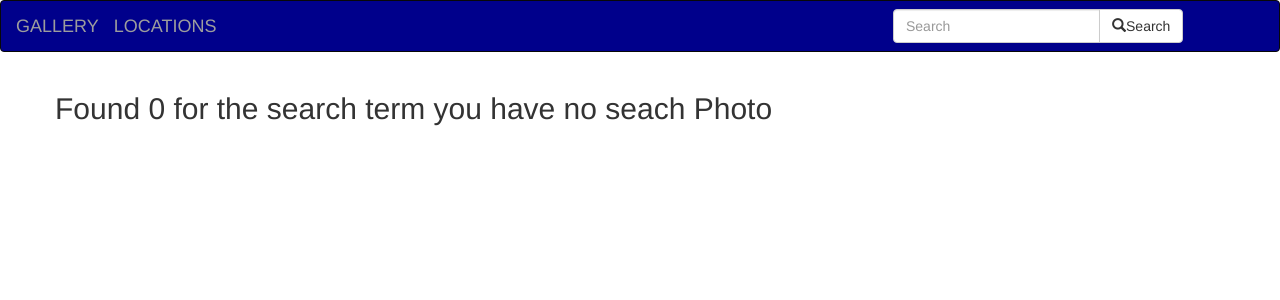
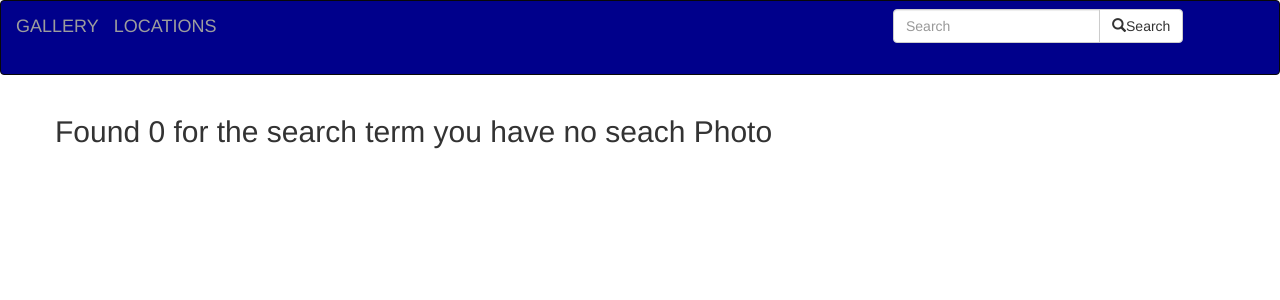
Before and after one commit to Ingabineza12/gallery-app, a Django app: page /search/ in a window 1280 px wide. Shown: the top 300 px of the page. Run offline with Django 3.2, Linux system fonts and the light colour scheme; some libraries are stand-ins or nearby versions.

Commit message:
improved the navbar

```diff
--- a/galleries/templates/navbar.html
+++ b/galleries/templates/navbar.html
@@ -6,7 +6,7 @@
   <meta name="viewport" content="width=device-width, initial-scale=1">
 </head>
 <body>
-<nav class="navbar navbar-inverse" style="background-color: darkblue;">
+<nav class="navbar navbar-inverse" style="background-color: darkblue;height: 75px">
   <div class="container-fluid">
     <div class="navbar-header">
       <a class="navbar-brand" href="{% url 'welcome' %}">GALLERY </a>
```
